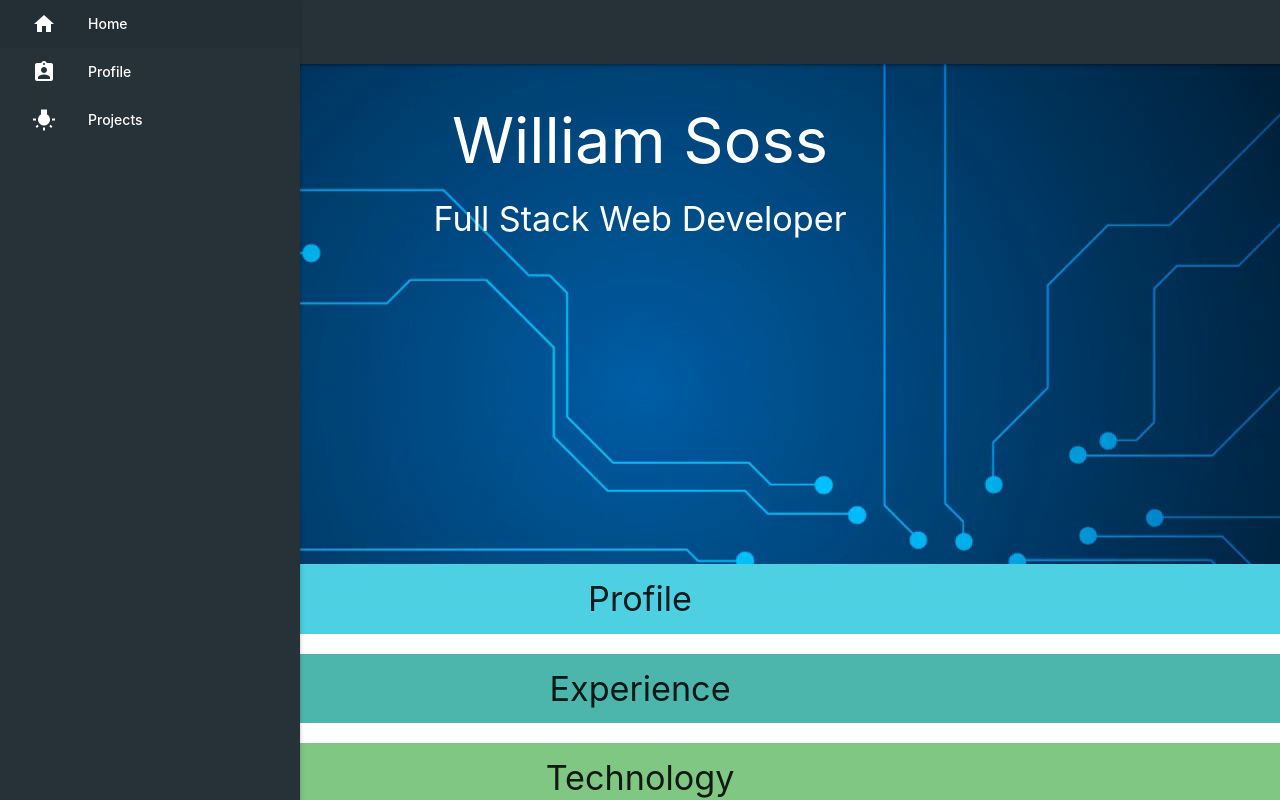
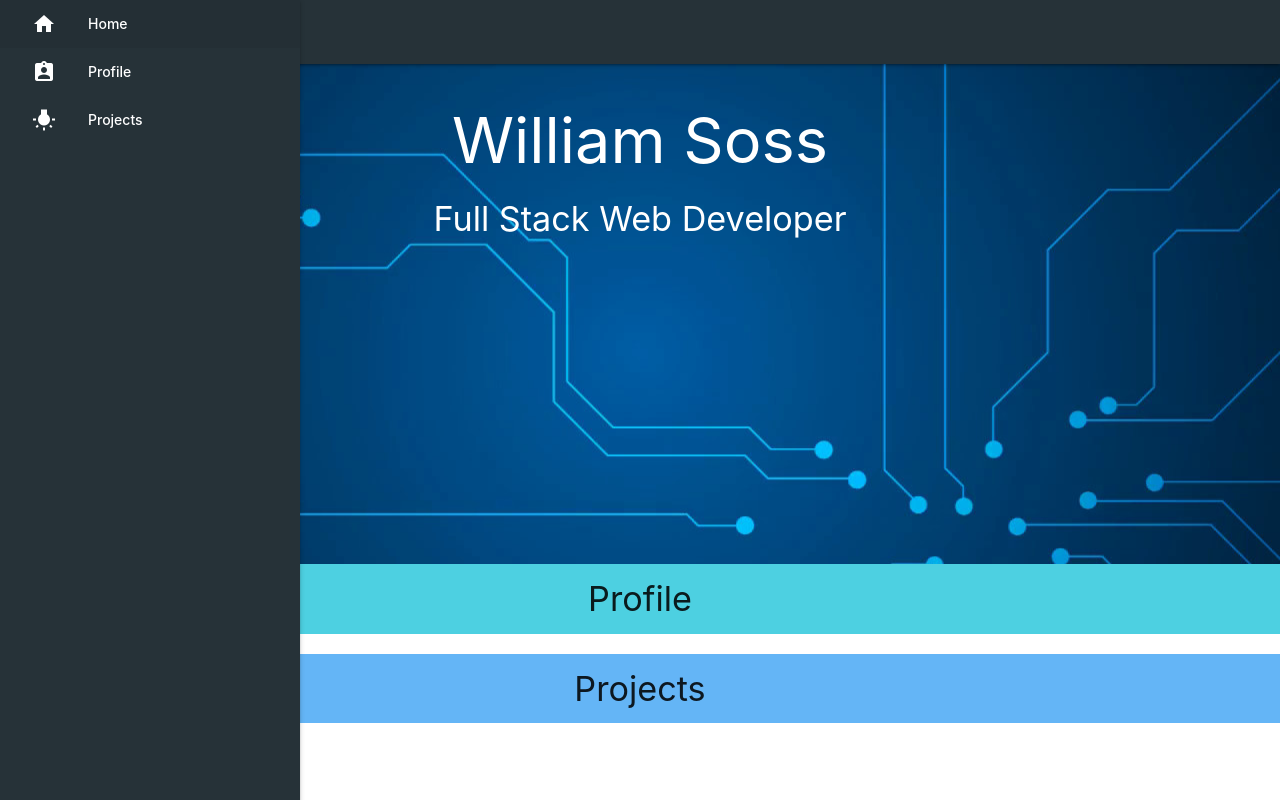
Before and after one commit to sossw1/React-Portfolio, a React (Create React App) app: page / in a window 1280 px wide. Shown: the top 800 px of the page. Built offline with nearby package versions, Linux system fonts and the light colour scheme.

Commit message:
Commented out unprepared sections

```diff
--- a/src/App.js
+++ b/src/App.js
@@ -21,7 +21,7 @@ class App extends Component {
         <Section id='profile' title='Profile' color='cyan'>
 
         </Section>
-        <Section id='experience' title='Experience' color='teal'>
+        {/* <Section id='experience' title='Experience' color='teal'>
 
         </Section>
         <Section id='technology' title='Technology' color='green'>
@@ -29,7 +29,7 @@ class App extends Component {
         </Section>
         <Section id='education' title='Education' color='amber'>
 
-        </Section>
+        </Section> */}
         <Section id='projects' title='Projects' color='blue'>
 
         </Section>
```
